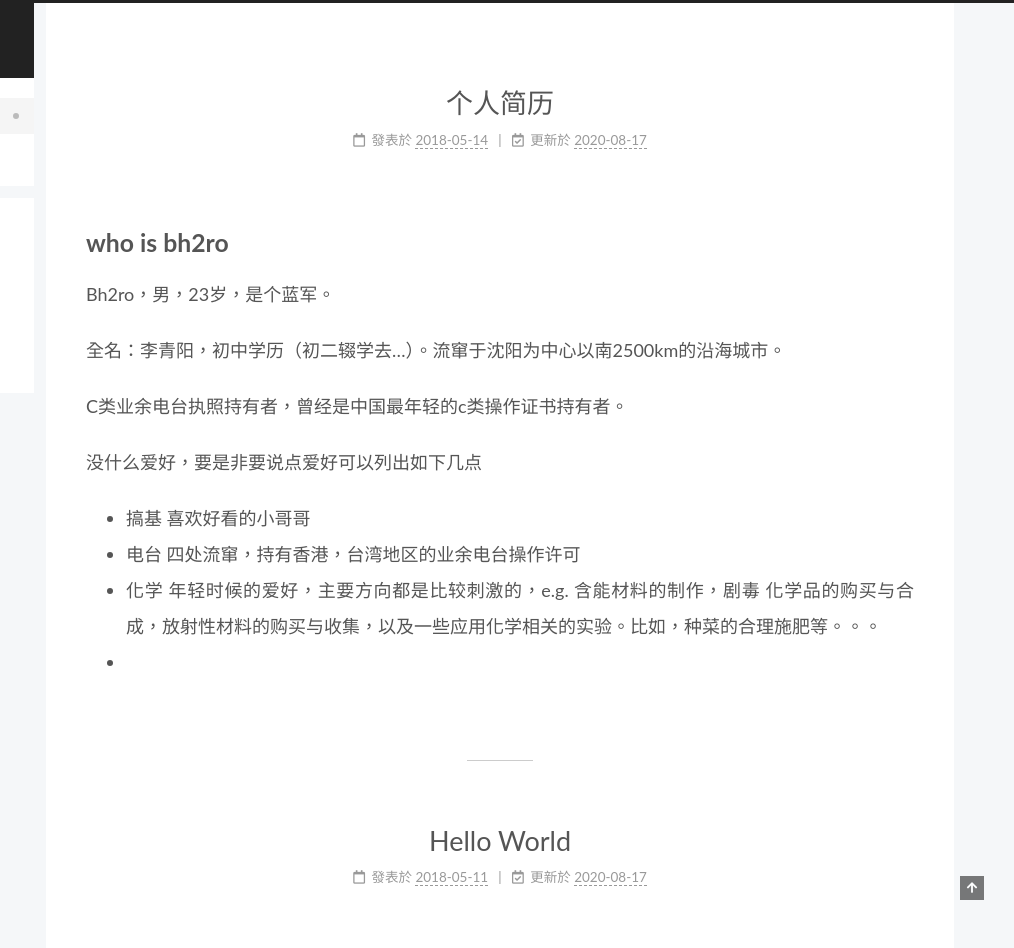
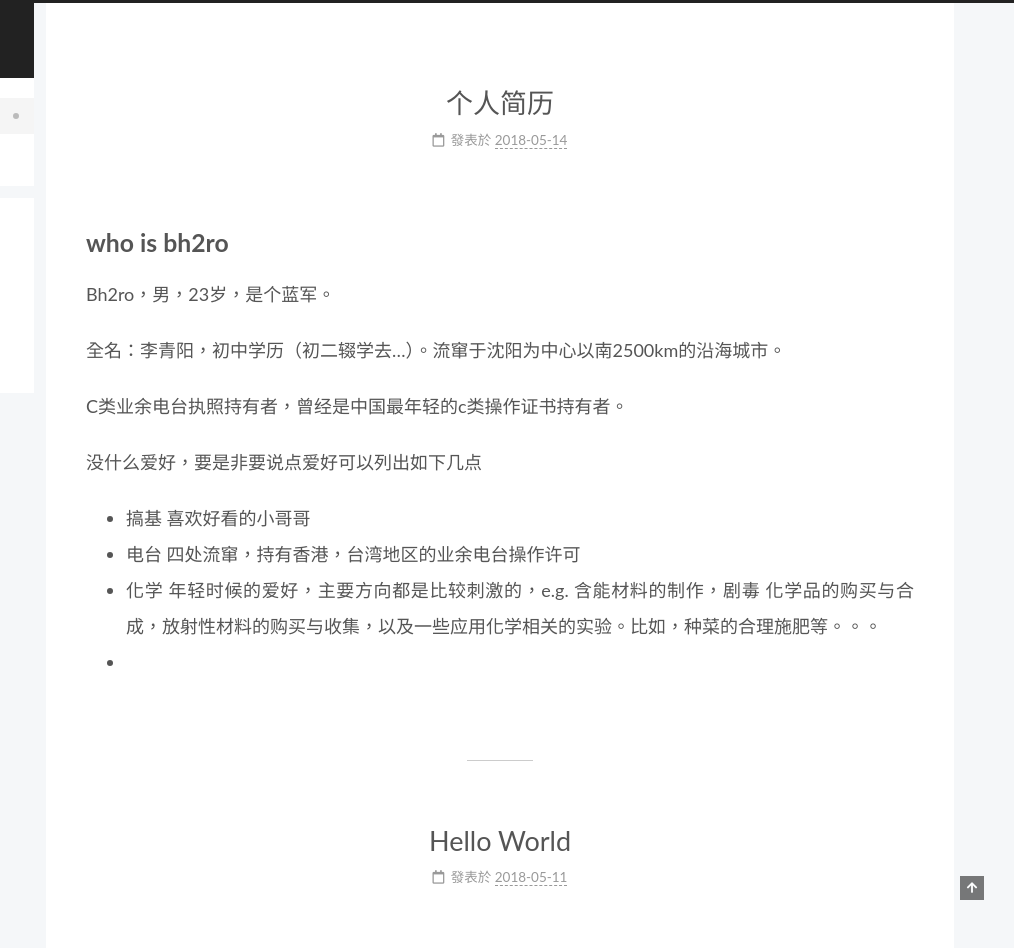
Before and after one commit to bh2ro/bh2ro.github.io, a plain HTML site: page index.html in a window 1280 px wide. Shown: the top 948 px of the page, 266-1280 px from the left. Drawn offline with Linux system fonts and the light colour scheme.

Commit message:
Site updated: 2020-08-17 12:17:14

```diff
--- a/css/main.css
+++ b/css/main.css
@@ -1168,7 +1168,7 @@ pre .javascript .function {
 }
 .links-of-author a::before,
 .links-of-author span.exturl::before {
-  background: #ffc4ff;
+  background: #1405ff;
   border-radius: 50%;
   content: ' ';
   display: inline-block;
--- a/index.html
+++ b/index.html
@@ -171,13 +171,6 @@
 
               <time title="創建時間：2018-05-14 00:00:00" itemprop="dateCreated datePublished" datetime="2018-05-14T00:00:00+08:00">2018-05-14</time>
             </span>
-              <span class="post-meta-item">
-                <span class="post-meta-item-icon">
-                  <i class="far fa-calendar-check"></i>
-                </span>
-                <span class="post-meta-item-text">更新於</span>
-                <time title="修改時間：2020-08-17 11:26:37" itemprop="dateModified" datetime="2020-08-17T11:26:37+08:00">2020-08-17</time>
-              </span>
 
 
 
@@ -245,13 +238,6 @@
 
               <time title="創建時間：2018-05-11 00:00:00" itemprop="dateCreated datePublished" datetime="2018-05-11T00:00:00+08:00">2018-05-11</time>
             </span>
-              <span class="post-meta-item">
-                <span class="post-meta-item-icon">
-                  <i class="far fa-calendar-check"></i>
-                </span>
-                <span class="post-meta-item-text">更新於</span>
-                <time title="修改時間：2020-08-17 11:25:21" itemprop="dateModified" datetime="2020-08-17T11:25:21+08:00">2020-08-17</time>
-              </span>
 
 
 
@@ -396,7 +382,7 @@
 
 <div class="copyright">
 
-  &copy;
+  &copy; 2018 –
   <span itemprop="copyrightYear">2020</span>
   <span class="with-love">
     <i class="fa fa-user"></i>
```
Also changed, not shown: archives/2018/05/index.html (+1 -1 lines), archives/2018/index.html (+1 -1 lines), archives/index.html (+1 -1 lines), hello-world/index.html (+1 -8 lines), resume/index.html (+1 -8 lines).
